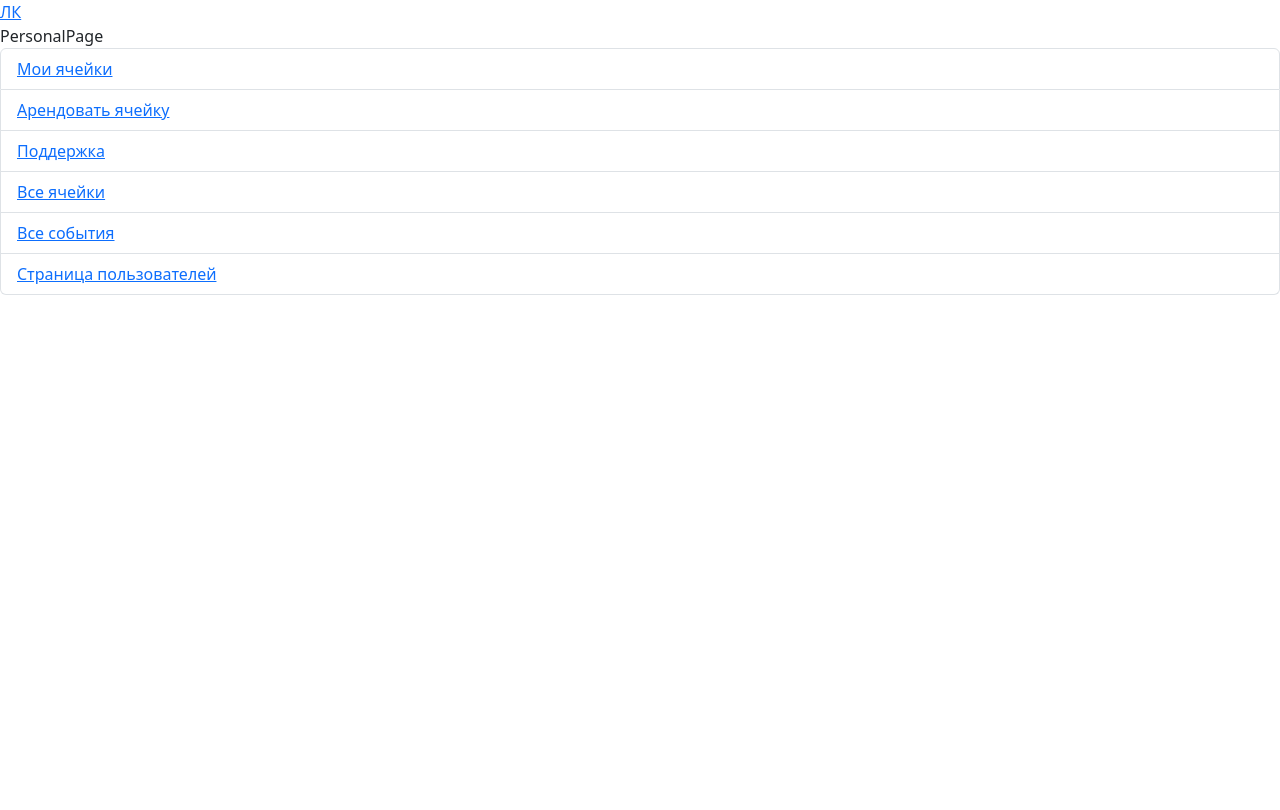
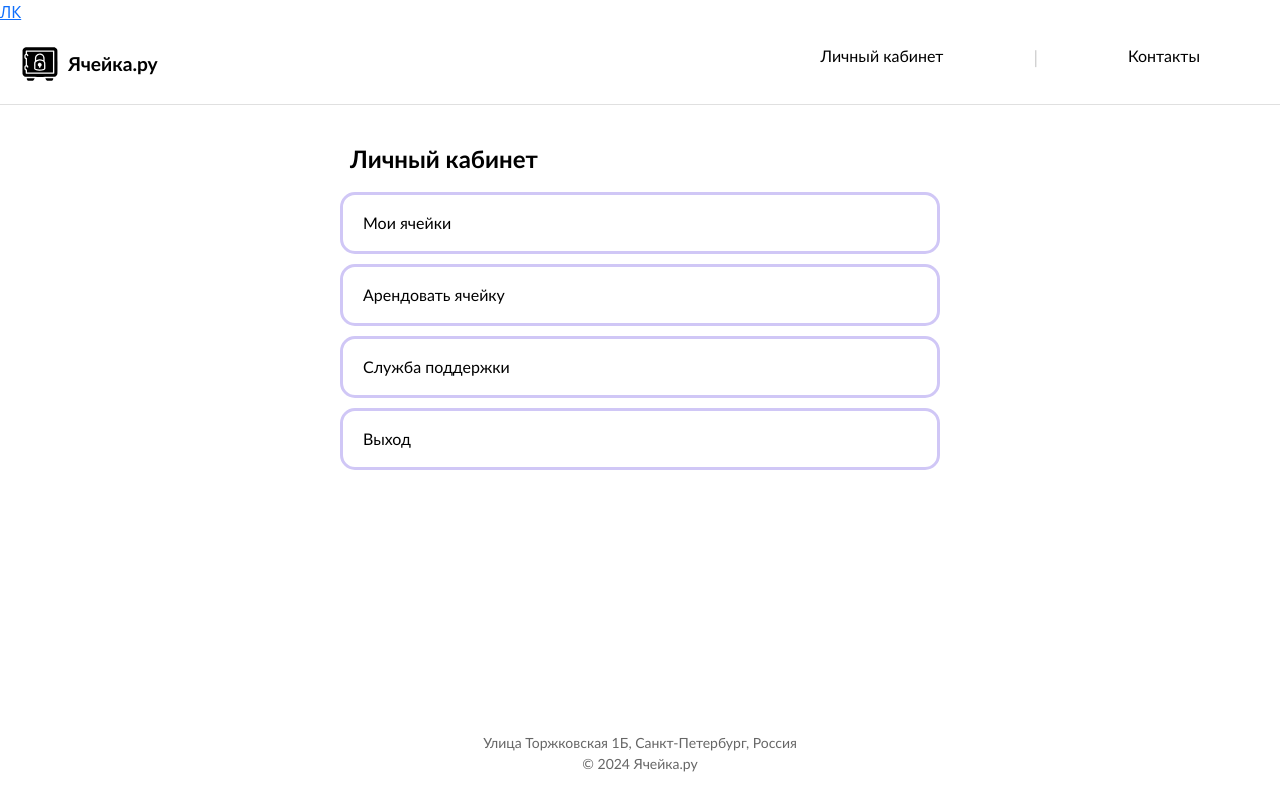
Before and after one commit to moevm/nosql2h24-store, a React (Create React App) app in the folder client/: page /personalAccount in a window 1280 px wide. Shown: the top 810 px of the page. Built offline with nearby package versions, Linux system fonts and the light colour scheme.

Commit message:
Personal Account CSS added

```diff
--- /dev/null
+++ b/client/src/css/PersonalAccount.css
@@ -0,0 +1,109 @@
+.personal-account {
+    min-height: 100vh;
+    display: flex;
+    flex-direction: column;
+    align-items: center;
+    font-family: 'Calibri', sans-serif;
+    color: black;
+}
+
+.header {
+    display: flex;
+    justify-content: space-between;
+    width: 100%;
+    padding: 20px;
+    border-bottom: 1px solid #e0e0e0;
+}
+
+.logo-container {
+    display: flex;
+    align-items: center;
+}
+
+.cell-icon {
+    width: 40px;
+    height: 40px;
+    margin-right: 8px;
+}
+
+.logo-text {
+    font-weight: bold;
+    font-size: 1.2em;
+}
+
+.header-nav {
+    display: flex;
+    gap: 20px;
+}
+
+.header-nav a {
+    color: black;
+    text-decoration: none;
+    font-weight: normal;
+    padding: 0 60px;
+}
+
+.divider {
+    color: #ccc;
+    font-size: 18px;
+    padding: 0 10px;
+}
+
+.header-nav a:hover {
+    text-decoration: underline;
+}
+
+.main-content {
+    display: flex;
+    flex-direction: column;
+    align-items: flex-start;
+    text-align: center;
+    padding: 40px;
+}
+
+.main-content h1 {
+    font-size: 1.5em;
+    margin-left: 10px;
+    font-weight: bold;
+}
+
+.menu-list {
+    list-style: none;
+    padding: 0;
+    width: 600px;
+}
+
+.menu-list li {
+    margin: 10px 0;
+}
+
+.menu-list a {
+    display: flex;
+    justify-content: space-between;
+    align-items: center;
+    padding: 16px 20px;
+    border: 3px solid #d0c7f6;
+    border-radius: 15px;
+    color: black;
+    text-decoration: none;
+    font-size: 1em;
+    transition: background-color 0.2s;
+}
+
+.menu-list a:hover {
+    background-color: #f0f0f0;
+}
+
+.footer {
+    width: 100%;
+    position: absolute;
+    bottom: 0;
+    text-align: center;
+    padding: 10px;
+    font-size: 14px;
+    color: #666;
+}
+
+.footer address {
+    font-style: normal;
+}
--- a/client/src/pages/PersonalAccountPage.tsx
+++ b/client/src/pages/PersonalAccountPage.tsx
@@ -4,30 +4,40 @@ import MyCellsPage from './manyEntity/MyCellsPage';
 import BookCellPage from './manyEntity/RentCellPage';
 import HelpPage from './HelpPage';
 import { ListGroup } from 'react-bootstrap';
-
+import '../css/PersonalAccount.css';
+import { ReactComponent as CellIcon } from '../css/cell-icon.svg';
 
 export default function PersonalAccount() {
-    return (<div>
-        PersonalPage
-        <ListGroup>
-            <ListGroup.Item>
-                <Link to="/myCells">Мои ячейки</Link>
-            </ListGroup.Item>
-            <ListGroup.Item>
-                <Link to="/rentCell">Арендовать ячейку</Link>
-            </ListGroup.Item>
-            <ListGroup.Item>
-                <Link to="/help">Поддержка</Link>
-            </ListGroup.Item>
-            <ListGroup.Item>
-                <Link to="/allCells">Все ячейки</Link>
-            </ListGroup.Item>
-            <ListGroup.Item>
-                <Link to="/allEvents">Все события</Link>
-            </ListGroup.Item>
-            <ListGroup.Item>
-            <Link to="/allUsers">Страница пользователей</Link>
-            </ListGroup.Item>
-        </ListGroup>
-    </div>)
+    return (
+        <div className="personal-account">
+            <header className="header">
+                <div className="logo-container">
+                    <CellIcon className="cell-icon" />
+                    <span className="logo-text">Ячейка.ру</span>
+                </div>
+                <nav className="header-nav">
+                    <Link to="/account">Личный кабинет</Link>
+                    <span className="divider">|</span>
+                    <Link to="/contacts">Контакты</Link>
+                </nav>
+            </header>
+
+            <main className="main-content">
+                <h1>Личный кабинет</h1>
+                <ul className="menu-list">
+                    <li><Link to="/myCells">Мои ячейки</Link></li>
+                    <li><Link to="/rentCell">Арендовать ячейку</Link></li>
+                    <li><Link to="/help">Служба поддержки</Link></li>
+                    <li><Link to="/logout">Выход</Link></li>
+                </ul>
+            </main>
+
+            <footer className="footer">
+                <address>
+                    Улица Торжковская 1Б, Санкт-Петербург, Россия<br />
+                    © 2024 Ячейка.ру
+                </address>
+            </footer>
+        </div>
+    );
 }
```
Also changed, not shown: client/src/css/cell-icon.svg (added).
